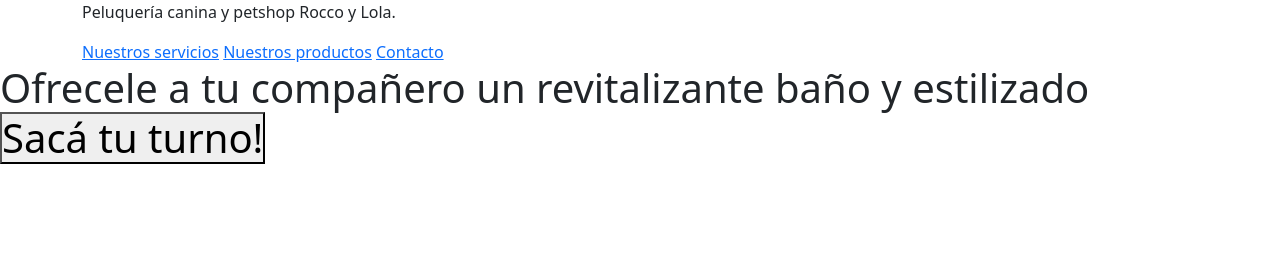
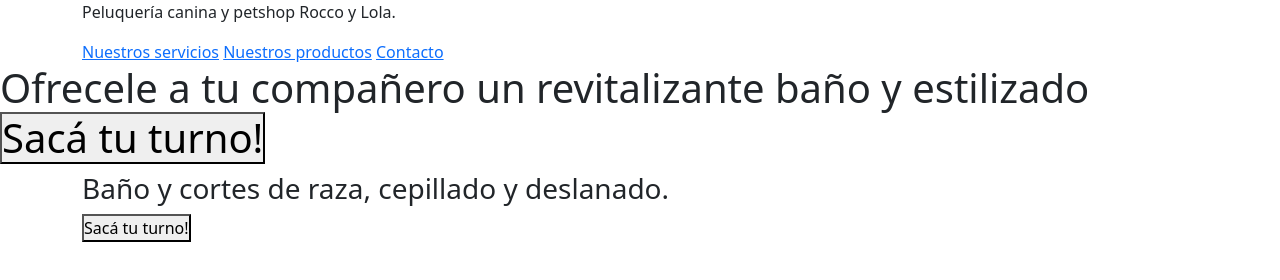
Before and after one commit to zekepiola/HTML, a plain HTML site: page Projec1s/Rocco&Lola.html in a window 1280 px wide. Drawn offline with nearby package versions, Linux system fonts and the light colour scheme.

Commit message:
Update Projec1s/Rocco&Lola.html

```diff
--- a/Projec1s/Rocco&Lola.html
+++ b/Projec1s/Rocco&Lola.html
@@ -40,6 +40,9 @@
       </section>
       <section id="Nuestros servicios">
         <div class="container">
+          <h3>Baño y cortes de raza, cepillado y
+            deslanado.</h3>
+            <button>Sacá tu turno!</button>
 
         </div>
       </section>
```
